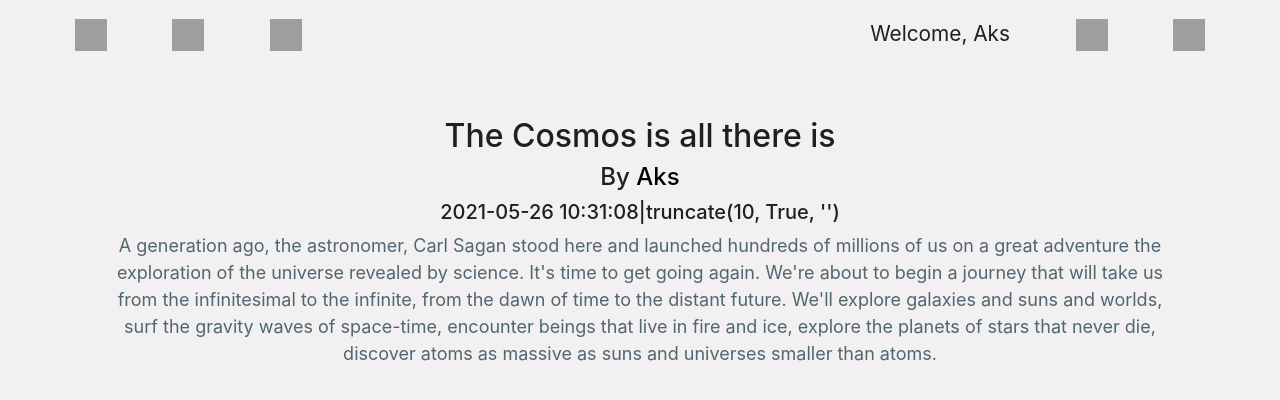
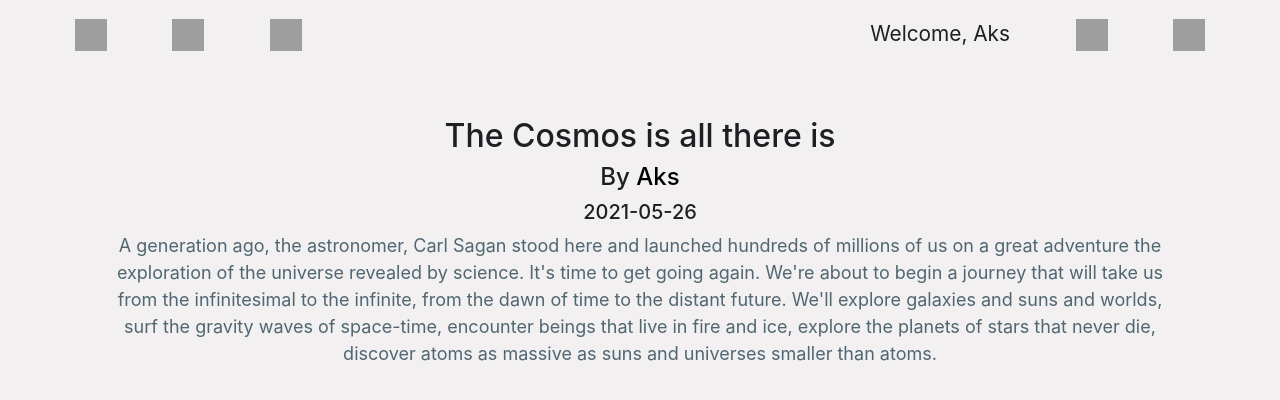
Before and after one commit to AksSC/writeitout, a Flask app: a page that uses templates/article.html in a window 1280 px wide. Shown: the part 187-587 px from the top of the page. Run offline with Flask 2, Linux system fonts and the light colour scheme; a user stored in the database is signed in; data comes from the database, SQL or seed files in the repository; some libraries are stand-ins or nearby versions; grey boxes are pictures that could not be loaded.

Commit message:
Update article.html

```diff
--- a/templates/article.html
+++ b/templates/article.html
@@ -13,7 +13,7 @@
     <div class="container">
         <h2>{{ article.title }}</h2>
         <h4>By <a style="color: black;" href="/authors/{{ author.username }}">{{ author.display }}</a></h3>
-        <h5>{{ article.time }}|truncate(10, True, '')</h5>
+        <h5>{{ article.time|truncate(10, True, '') }}</h5>
         <p>{{ article.content }}</p>
     </div>
 
```
